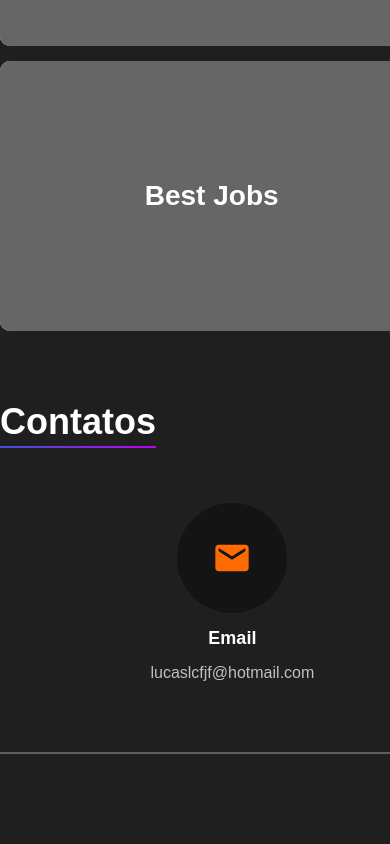
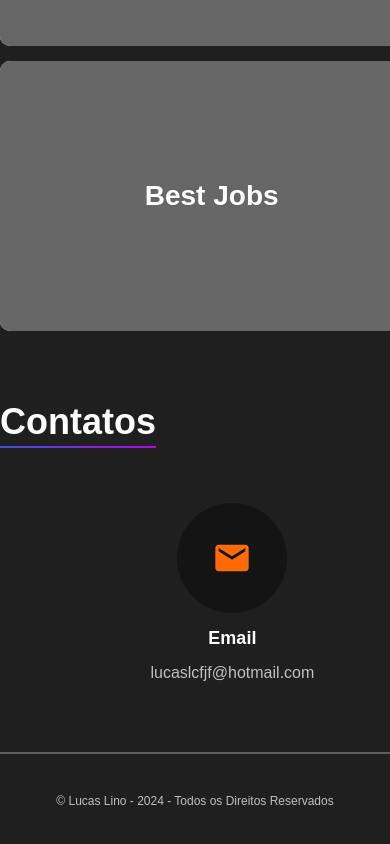
Before and after one commit to LucaslcFreitas/PortfolioV1, a Next.js app: page / in a window 390 px wide. Shown: the part 1847-2691 px from the top of the page. Built offline with nearby package versions, Linux system fonts and the light colour scheme; a web font is replaced by a local one.

Commit message:
Adição de responsividade no rodapé (footer)

```diff
--- a/src/components/Footer/styles.ts
+++ b/src/components/Footer/styles.ts
@@ -2,10 +2,31 @@
 
 export const FooterContainer = styled.footer`
     position: relative;
-    width: 130rem;
+    width: ${({ theme }) => theme.container.large};
     margin: 7rem auto;
     padding: 4rem;
     border-top: 0.2rem solid ${({ theme }) => theme.colors.backgroundTertiary};
+
+    @media ${({ theme }) => theme.media.smallMobile} {
+        width: ${({ theme }) => theme.container.smallMobile};
+        padding: 4rem 2rem;
+    }
+
+    @media ${({ theme }) => theme.media.mobile} {
+        width: ${({ theme }) => theme.container.mobile};
+    }
+
+    @media ${({ theme }) => theme.media.tablet} {
+        width: ${({ theme }) => theme.container.tablet};
+    }
+
+    @media ${({ theme }) => theme.media.smallDesktop} {
+        width: ${({ theme }) => theme.container.small};
+    }
+
+    @media ${({ theme }) => theme.media.normalDesktop} {
+        width: ${({ theme }) => theme.container.medium};
+    }
 `;
 
 export const FooterText = styled.p`
```
